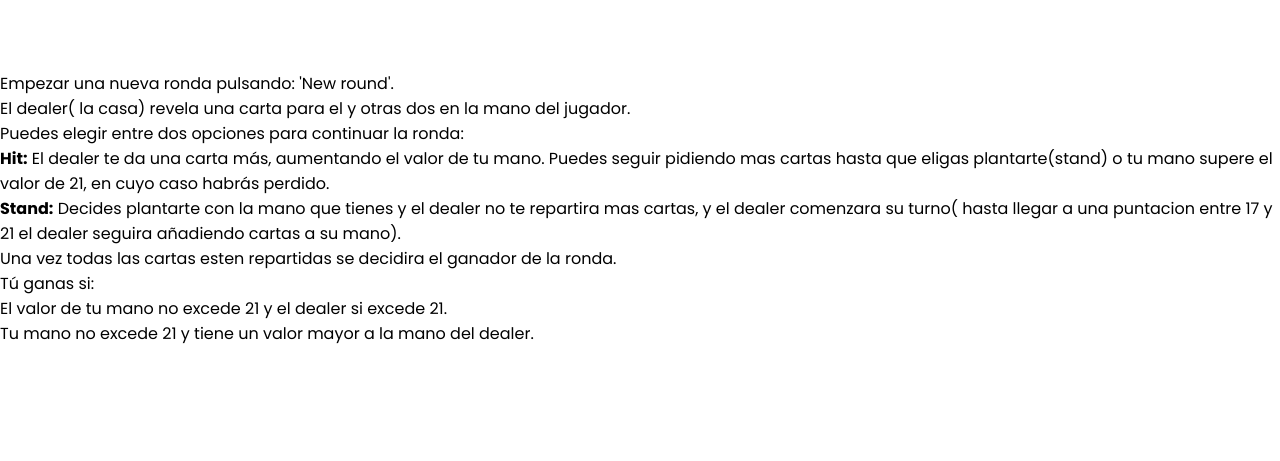
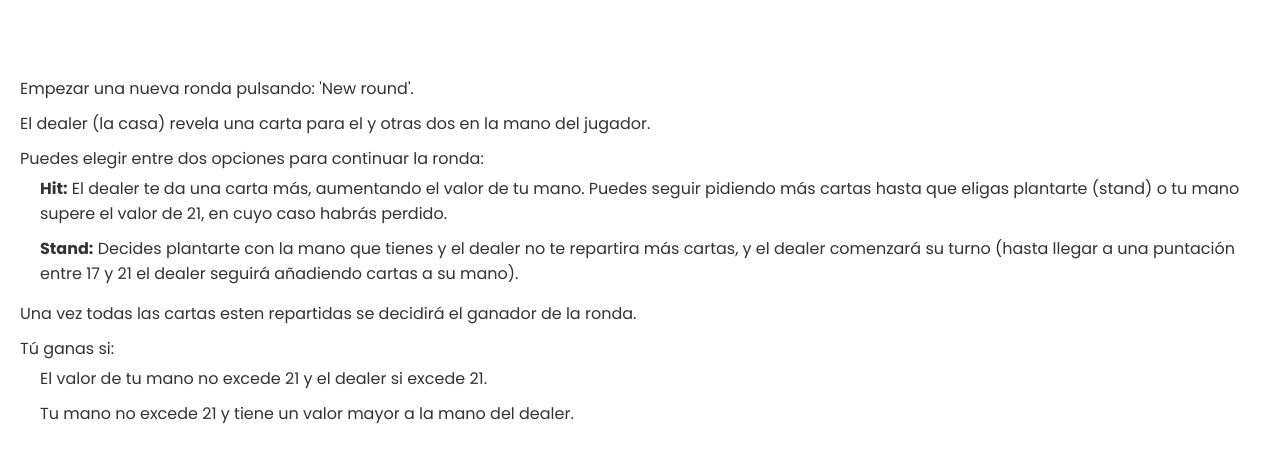
Before and after one commit to Luis4609/Black-Jack-GameJs, a website: page instrucciones.html in a window 1280 px wide. Shown: the part 225-686 px from the top of the page. Drawn offline with Linux system fonts and the light colour scheme.

Commit message:
update instrucciones

```diff
--- a/assets/css/instruciones.css
+++ b/assets/css/instruciones.css
@@ -21,22 +21,15 @@ h1 {
   text-align: center;
   text-transform: uppercase;
 }
-ul {
+ol {
   position: relative;
+
 }
 ul li {
   list-style: none;
 }
 
-ol li a {
+ol li {
   color: #333;
-  text-decoration: none;
-  font-size: 3em;
   padding: 5px 20px;
-  display: inline-flex;
-  font-weight: 700;
-  transition: 0.5s;
 }
-ol:hover li a {
-  color: #0002;
-}
--- a/instrucciones.html
+++ b/instrucciones.html
@@ -14,18 +14,18 @@
     <div class="container">
         <ol>
             <li>Empezar una nueva ronda pulsando: 'New round'.</li>
-            <li>El dealer( la casa) revela una carta para el y otras dos en la mano del jugador.</li>
+            <li>El dealer (la casa) revela una carta para el y otras dos en la mano del jugador.</li>
             <li>Puedes elegir entre dos opciones para continuar la ronda:
                 <ul>
                     <li><b>Hit:</b> El dealer te da una carta más, aumentando el valor de tu mano. Puedes seguir
-                        pidiendo mas cartas hasta que eligas plantarte(stand) o tu mano supere el valor de 21, en cuyo
+                        pidiendo más cartas hasta que eligas plantarte (stand) o tu mano supere el valor de 21, en cuyo
                         caso habrás perdido.</li>
-                    <li><b>Stand:</b> Decides plantarte con la mano que tienes y el dealer no te repartira mas cartas, y
-                        el dealer comenzara su turno( hasta llegar a una puntacion entre 17 y 21 el dealer seguira
+                    <li><b>Stand:</b> Decides plantarte con la mano que tienes y el dealer no te repartira más cartas, y
+                        el dealer comenzará su turno (hasta llegar a una puntación entre 17 y 21 el dealer seguirá
                         añadiendo cartas a su mano).</li>
                 </ul>
             </li>
-            <li>Una vez todas las cartas esten repartidas se decidira el ganador de la ronda.</li>
+            <li>Una vez todas las cartas esten repartidas se decidirá el ganador de la ronda.</li>
             <li>Tú ganas si:
                 <ul>
                     <li>El valor de tu mano no excede 21 y el dealer si excede 21.</li>
```
